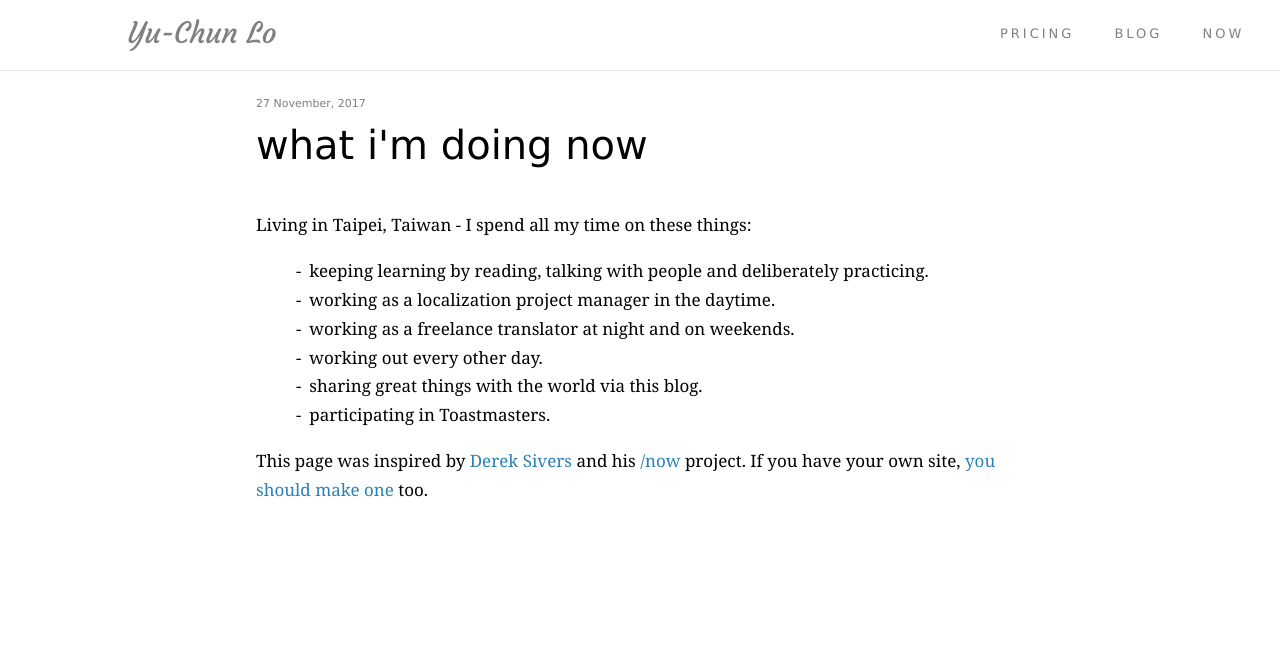
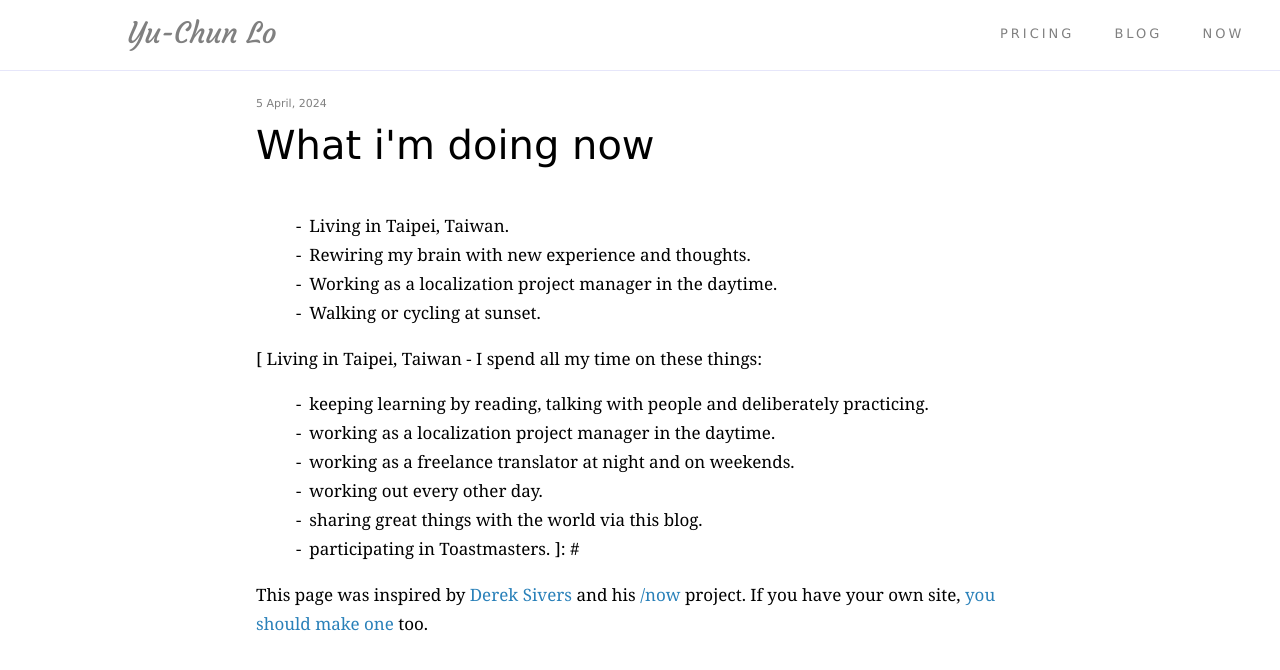
Before and after one commit to yuchunlo/yuchunlo.github.io, a Jekyll site: the page built from _posts/2024-04-05-now.md, in a window 1280 px wide. Shown: the top 670 px of the page. Built offline with Jekyll 4.4.1, drawn with Linux system fonts in a browser that asks for light colours; nearby versions of some CDN libraries.

Commit message:
Update and rename 2017-11-27-now.md to 2024-04-05-now.md

```diff
--- a/_posts/2017-11-27-now.md
+++ b/_posts/2024-04-05-now.md
@@ -1,10 +1,16 @@
 ---
 layout: default
-title: what i'm doing now
-date: 2017-11-27
+title: What i'm doing now
+date: 2024-04-05
 permalink: /now/
 ---
 
+- Living in Taipei, Taiwan.
+- Rewiring my brain with new experience and thoughts.
+- Working as a localization project manager in the daytime.
+- Walking or cycling at sunset.
+
+[
 Living in Taipei, Taiwan - I spend all my time on these things:
 - keeping learning by reading, talking with people and deliberately practicing.
 - working as a localization project manager in the daytime.
@@ -12,5 +18,6 @@ Living in Taipei, Taiwan - I spend all my time on these things:
 - working out every other day.
 - sharing great things with the world via this blog.
 - participating in Toastmasters.
+]: #
 
 This page was inspired by [Derek Sivers](https://sivers.org/ "Derek Sivers") and his [/now](http://nownownow.com/) project. If you have your own site, [you should make one](http://nownownow.com/about "about nownownow.com") too.
```
